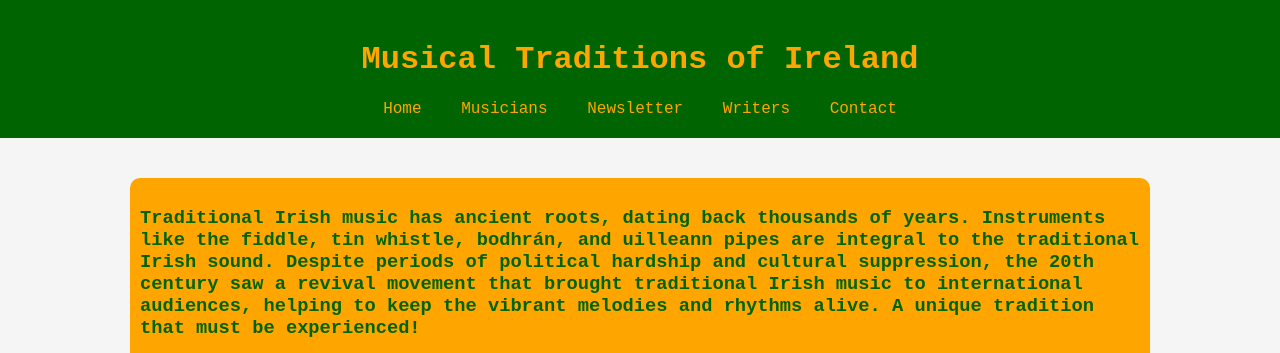
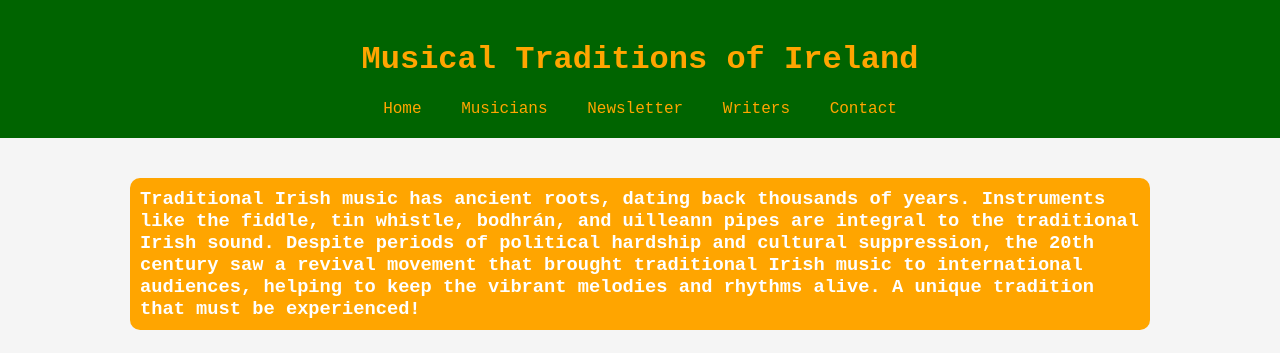
Before and after one commit to ZuluBravoBravo/ireland, a plain HTML site: page music.html in a window 1280 px wide. Shown: the top 353 px of the page. Drawn offline with Linux system fonts and the light colour scheme.

Commit message:
Update style.css

```diff
--- a/style.css
+++ b/style.css
@@ -147,6 +147,11 @@ ul {
   border-radius: 10px;
 }
 
+.text-box h3 {
+  margin: 0;
+  color: white;
+}
+
 @media screen and (max-width: 1000px) {
   .flex-container {
     flex-direction: column;
```
